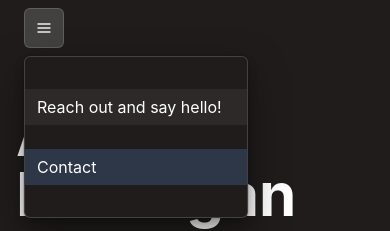
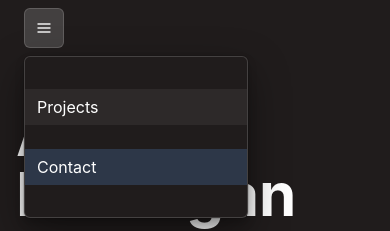
Before and after one commit to barangana/baradriel.dev, a Next.js app: page / in a window 390 px wide. Both pictures are taken after a click on the button 44 px from the left and 28 px from the top of the page. Shown: the top 231 px of the page. Built offline with nearby package versions, Linux system fonts and the light colour scheme; no server answers.

Commit message:
fix: fix small bug in mobile header

```diff
--- a/components/ui/Header.tsx
+++ b/components/ui/Header.tsx
@@ -94,7 +94,7 @@ export const Header: React.FC = () => {
         />
         <MenuList bg='black.50'>
           <ItemLink href='#projects'>
-            <MenuItem>{t.contact}</MenuItem>
+            <MenuItem>{t.projects}</MenuItem>
           </ItemLink>
           <ItemLink href='#contact'>
             <MenuItem>Contact</MenuItem>
```
